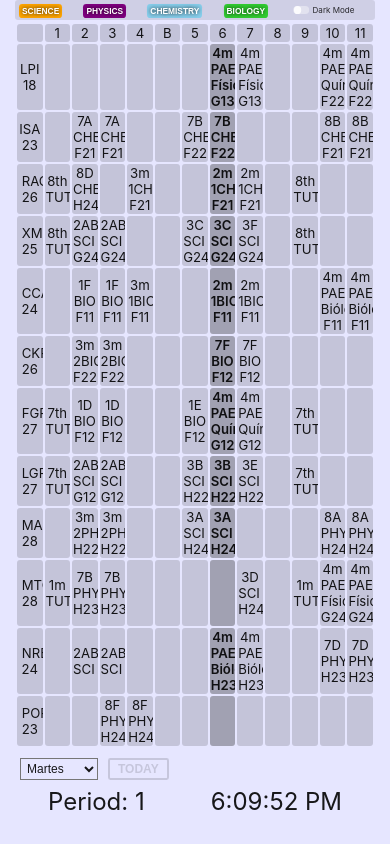
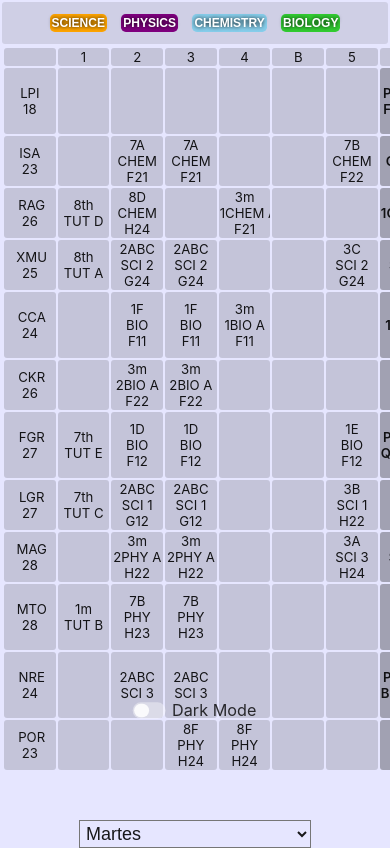
Before and after one commit to tampocosequeponerenesteespacio/staff-timetable, a React (Create React App) app: page / in a window 390 px wide. Built offline with nearby package versions, Linux system fonts and the light colour scheme.

Commit message:
improved responsiveness

```diff
--- a/src/components/Timetable.js
+++ b/src/components/Timetable.js
@@ -7,7 +7,7 @@ const Timetable = ({teachers, day, date}) => {
     const header = ['', '1', '2', '3', '4', 'B', '5', '6', '7', '8', '9', '10', '11']
 
     return (
-        <table>
+        <table id='timetable'>
             <thead>
                 <tr key='timetableheader'>
                     {header.map( (x, index) => <td key={uuid()}>{x}</td>)}
--- a/src/components/Toggle.js
+++ b/src/components/Toggle.js
@@ -6,7 +6,7 @@ const Span = styled.span`
 
 & input {
     position: absolute;
-    left: -200vw;
+    left: -1000vw;
 }
 
 & label {
--- a/src/index.css
+++ b/src/index.css
@@ -163,18 +163,19 @@ margin-bottom: 2px;
     background-color: orange;
 }
 
-@media (max-width: 900px) {
+@media (max-width: 1200px) {
   * {
     font-size: 12px;
   }
 
-  .maindiv {
-    margin: 0px;
+  #main {
+
+    padding: 2px;
   }
 
  #timetable {
    overflow-x: auto;
-   min-width: 640px;
+   min-width: 700px;
  }
 
  #time {
@@ -184,25 +185,64 @@ margin-bottom: 2px;
  }
 
   .menuButton {
-    padding: 2px 3px;
-    font-size: .7em;
-    border-radius: .4em;
+    padding: 2px 2px;
+    font-size: .75em;
+    border-radius: .3em;
   }
 
   #header {
-    padding: 2px 4px;
-    gap: 1em;
-    justify-content: space-between;
+    padding: 6px 1px;
+    gap: 1.2em;
+    justify-content: center;
   }
 
   #header span {
-    scale: 0.8;
-    position: relative;
-    font-size: 0.7em;
+    font-size: 0.75em;
+    margin-left: 1em;
   }
 
+  #day {
+    display: flex;
+    justify-content: center;
+  }
 
   td {
     padding: 1px;
   }
+
+  @media (orientation: portrait) {
+
+    #time {
+      flex-direction: column;
+
+    }
+
+    #day {
+      flex-direction: column;
+      padding: 2em 4em;
+      font-size: 1.5em;
+    }
+
+    #header {
+      padding: 12px 2px;
+      position: static;
+    }
+
+    .menuButton {
+      padding: 2px 2px;
+      font-size: 1em;
+      border-radius: .4em;
+    }
+
+    #header span {
+      position: absolute;
+      right: 40vw;
+      bottom: 15vh;
+      scale: 1.5;
+    }
+
+
+
+
+  }
 }
```
Also changed, not shown: package.json (+7 -2 lines), 1 other file (tests, documents, lock files or other folders).
